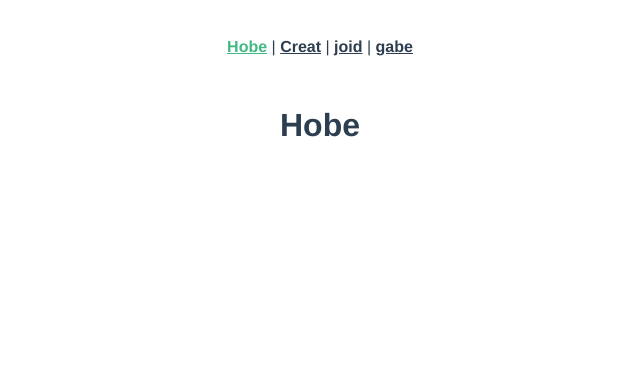
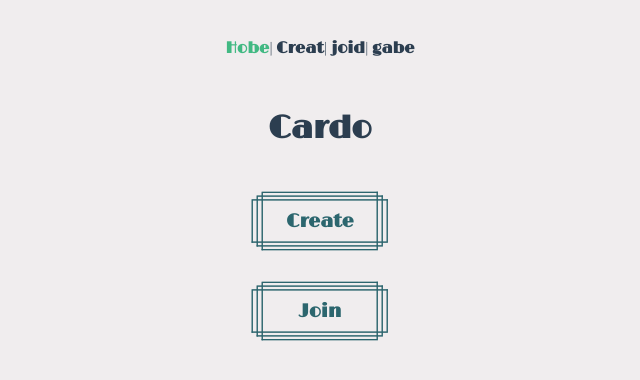
Before and after one commit to cardo-app/cardo, a Vue app: page / in a window 1280 px wide. Shown: the top 380 px of the page, without its empty margins (320-960 px from the left). Built offline with nearby package versions, Linux system fonts and the light colour scheme.

Commit message:
home screen, animated art deco buttons

```diff
--- a/src/App.vue
+++ b/src/App.vue
@@ -1,9 +1,9 @@
 <template>
   <div id="app">
     <div id="nav">
-      <router-link to="/">Hobe</router-link> |
-      <router-link to="/create">Creat</router-link> |
-      <router-link to="/join">joid</router-link> |
+      <router-link to="/">Hobe</router-link>|
+      <router-link to="/create">Creat</router-link>|
+      <router-link to="/join">joid</router-link>|
       <router-link to="/game">gabe</router-link>
     </div>
     <router-view/>
@@ -11,8 +11,11 @@
 </template>
 
 <style lang="scss">
+body {
+  background: #f0edee;
+}
 #app {
-  font-family: 'Avenir', Helvetica, Arial, sans-serif;
+  font-family: "Avenir", Helvetica, Arial, sans-serif;
   -webkit-font-smoothing: antialiased;
   -moz-osx-font-smoothing: grayscale;
   text-align: center;
--- a/src/views/Home.vue
+++ b/src/views/Home.vue
@@ -1,14 +1,161 @@
 <template>
-  <h1>Hobe</h1>
+  <div class="home">
+    <h1>Cardo</h1>
+    <router-link to="/create">
+      <div class="button">
+        <svg
+          class="button-border"
+          viewBox="0 0 84 38"
+          style="fill-rule:evenodd;clip-rule:evenodd;stroke-linecap:square;stroke-miterlimit:1.5;"
+        >
+          <g class='gold-layer'>
+            <path d="M79.352,3.602l-75,0l0,30" style="fill:none;stroke:#000;stroke-width:0.75px;"></path>
+            <path d="M4.352,33.602l75,0l0,-30" style="fill:none;stroke:#000;stroke-width:0.75px;"></path>
+          </g>
+          <g class='gold-layer'>
+            <path d="M7.352,35.852l69,0l0,-34.5" style="fill:none;stroke:#000;stroke-width:0.75px;"></path>
+            <path d="M76.352,1.352l-69,0l0,34.5" style="fill:none;stroke:#000;stroke-width:0.75px;"></path>
+          </g>
+          <g class='gold-layer'>
+            <path d="M82.352,5.852l-81,0l0,25.5" style="fill:none;stroke:#000;stroke-width:0.75px;"></path>
+            <path d="M1.352,31.352l81,0l0,-25.5" style="fill:none;stroke:#000;stroke-width:0.75px;"></path>
+          </g>
+          <g class='green-layer'>
+            <path d="M79.352,3.602l-75,0l0,30" style="fill:none;stroke:#000;stroke-width:0.75px;"></path>
+            <path d="M4.352,33.602l75,0l0,-30" style="fill:none;stroke:#000;stroke-width:0.75px;"></path>
+          </g>
+          <g class='green-layer'>
+            <path d="M7.352,35.852l69,0l0,-34.5" style="fill:none;stroke:#000;stroke-width:0.75px;"></path>
+            <path d="M76.352,1.352l-69,0l0,34.5" style="fill:none;stroke:#000;stroke-width:0.75px;"></path>
+          </g>
+          <g class='green-layer'>
+            <path d="M82.352,5.852l-81,0l0,25.5" style="fill:none;stroke:#000;stroke-width:0.75px;"></path>
+            <path d="M1.352,31.352l81,0l0,-25.5" style="fill:none;stroke:#000;stroke-width:0.75px;"></path>
+          </g>
+        </svg>
+        <h3>Create</h3>
+      </div>
+    </router-link>
+    <router-link to="/join">
+      <div class="button">
+        <svg
+          class="button-border"
+          viewBox="0 0 84 38"
+          style="fill-rule:evenodd;clip-rule:evenodd;stroke-linecap:square;stroke-miterlimit:1.5;"
+        >
+          <g class='gold-layer'>
+            <path d="M79.352,3.602l-75,0l0,30" style="fill:none;stroke:#000;stroke-width:0.75px;"></path>
+            <path d="M4.352,33.602l75,0l0,-30" style="fill:none;stroke:#000;stroke-width:0.75px;"></path>
+          </g>
+          <g class='gold-layer'>
+            <path d="M7.352,35.852l69,0l0,-34.5" style="fill:none;stroke:#000;stroke-width:0.75px;"></path>
+            <path d="M76.352,1.352l-69,0l0,34.5" style="fill:none;stroke:#000;stroke-width:0.75px;"></path>
+          </g>
+          <g class='gold-layer'>
+            <path d="M82.352,5.852l-81,0l0,25.5" style="fill:none;stroke:#000;stroke-width:0.75px;"></path>
+            <path d="M1.352,31.352l81,0l0,-25.5" style="fill:none;stroke:#000;stroke-width:0.75px;"></path>
+          </g>
+          <g class='green-layer'>
+            <path d="M79.352,3.602l-75,0l0,30" style="fill:none;stroke:#000;stroke-width:0.75px;"></path>
+            <path d="M4.352,33.602l75,0l0,-30" style="fill:none;stroke:#000;stroke-width:0.75px;"></path>
+          </g>
+          <g class='green-layer'>
+            <path d="M7.352,35.852l69,0l0,-34.5" style="fill:none;stroke:#000;stroke-width:0.75px;"></path>
+            <path d="M76.352,1.352l-69,0l0,34.5" style="fill:none;stroke:#000;stroke-width:0.75px;"></path>
+          </g>
+          <g class='green-layer'>
+            <path d="M82.352,5.852l-81,0l0,25.5" style="fill:none;stroke:#000;stroke-width:0.75px;"></path>
+            <path d="M1.352,31.352l81,0l0,-25.5" style="fill:none;stroke:#000;stroke-width:0.75px;"></path>
+          </g>
+        </svg>
+        <h3>Join</h3>
+      </div>
+    </router-link>
+  </div>
 </template>
 
 <script>
 // @ is an alias to /src
 
 export default {
-  name: 'home',
-  components: {
+  name: "home",
+  components: {}
+};
+</script>
 
+<style lang="scss">
+@import url("https://fonts.googleapis.com/css?family=Limelight|Montserrat:400,400i,700");
+*,
+*::before,
+*::after {
+  font-family: "Limelight", cursive;
+  box-sizing: border-box;
+}
+.home {
+  display: flex;
+  align-items: center;
+  flex-direction: column;
+}
+.button {
+  width: 140px;
+  height: 50px;
+  font-size: 1rem;
+  padding: 10px;
+  margin: 20px 0;
+  color: #2c666e;
+  transition: 0.5s;
+  position: relative;
+  &:hover {
+    color: #0a090c;
+  }
+  h3 {
+    width: 100%;
+    height: 125%;
+    display: flex;
+    justify-content: center;
+    align-items: center;
+    position: absolute;
+    padding: 0;
+    margin: 0;
+    top: 0;
+    left: 0;
+    z-index: -1;
+  }
+  .button-border {
+    position: absolute;
+    top: 0;
+    left: 0;
+    .gold-layer > path {
+      stroke: #2c666e !important;
+      transition: 1s cubic-bezier(0.57, 0.21, 0.25, 1);
+    }
+    .green-layer > path {
+      stroke: #2c666e !important;
+      opacity: .5;
+    }
+    &:hover {
+      .gold-layer > path {
+        stroke-dasharray: 160;
+        stroke: #E1AD21 !important;
+        animation: border-stroke .7s cubic-bezier(0.41, 0.29, 0.58, 1);
+        animation-delay: .05s;
+      }
+      .green-layer > path {
+        opacity: .5;
+      }
+    }
   }
 }
-</script>
+a {
+  text-decoration: none;
+}
+
+@keyframes border-stroke {
+  from {
+    stroke-dashoffset: 160
+  }
+  to {
+    stroke-dashoffset: 0
+  }
+}
+</style>
```
Also changed, not shown: assets/button.svg (added).
